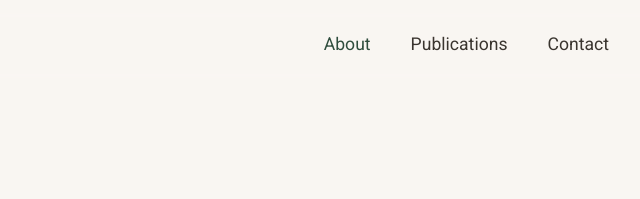
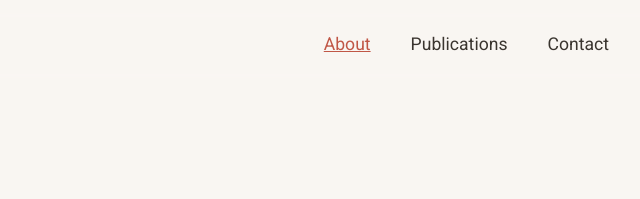
Before and after one commit to andreadean/andreaism.github.io, a plain HTML site: page index.html in a window 1280 px wide. In both pictures the pointer is over the link "About". Shown: the top 199 px of the page, 511-1151 px from the left. Drawn offline with nearby package versions, Linux system fonts and the light colour scheme.

Commit message:
Update main.css
add hover color and underline for links

```diff
--- a/css/main.css
+++ b/css/main.css
@@ -121,3 +121,11 @@ img { max-width: 100%; height: auto; display: block; }
     .about-image-wrapper { max-width: 350px; margin: 0 auto 3rem; }
     main { padding-top: 80px; }
 }
+
+/* Shared link hover style for nav, publications, and footer */
+.main-nav a:hover,
+.publication-header a:hover,
+.footer-links a:hover {
+    color: #c05746;
+    text-decoration: underline;
+}
```
